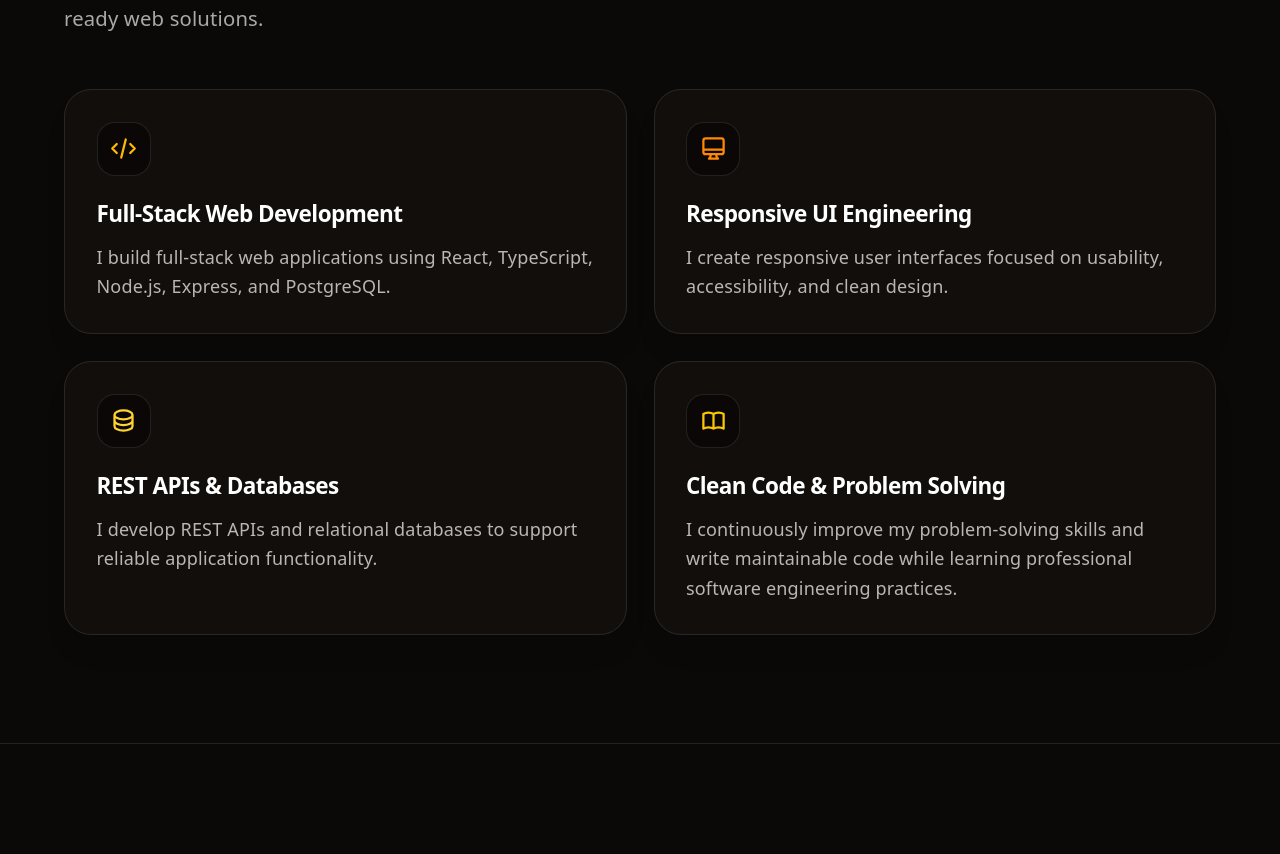
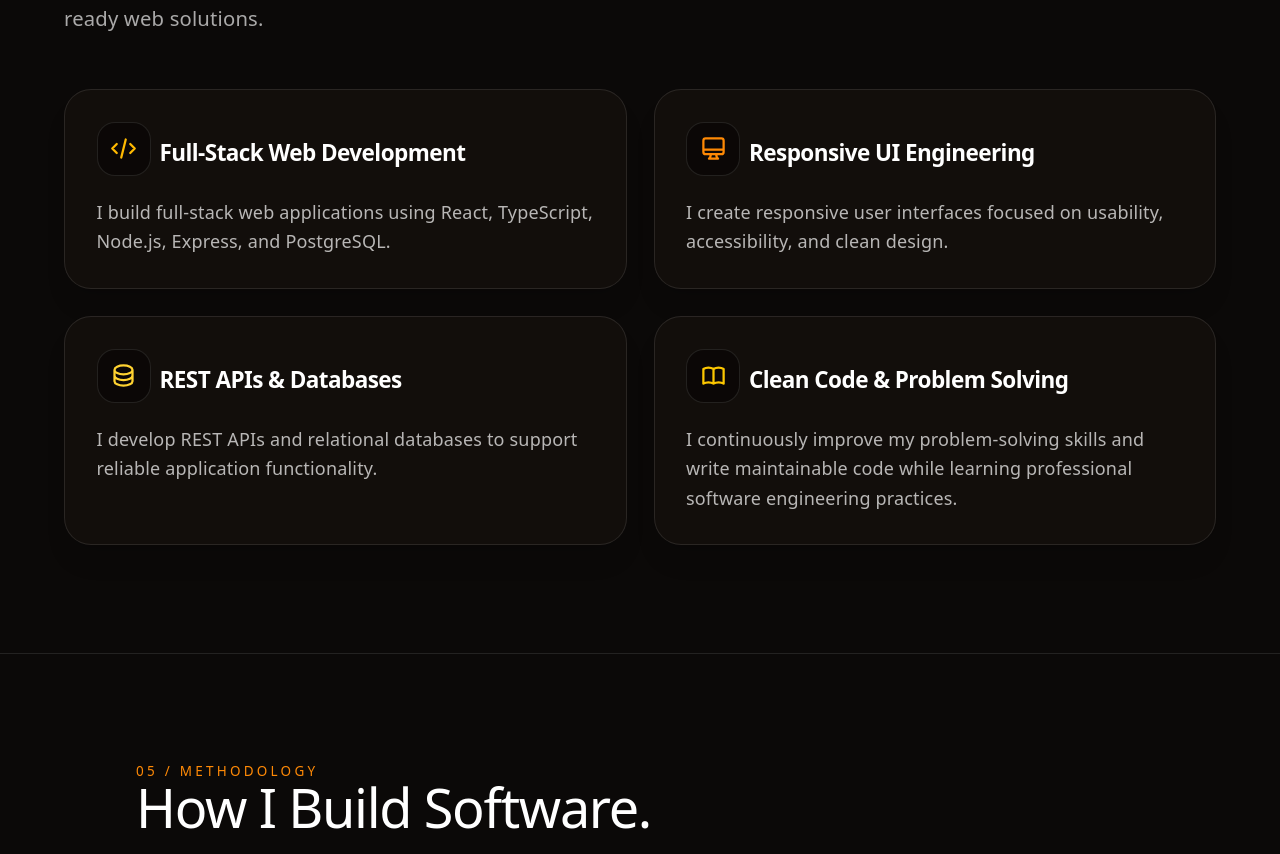
Before and after one commit to JuanLuis-stack/portfolio, a React app: page / in a window 1280 px wide. Shown: the part 4380-5234 px from the top of the page. Built offline with nearby package versions, Linux system fonts and the light colour scheme; the HTML template or start-up script is replaced by a standard one.

Commit message:
refactor(what-i-can-do): redesign card titles

```diff
--- a/src/components/WhatICanDo.tsx
+++ b/src/components/WhatICanDo.tsx
@@ -122,6 +122,7 @@ function WhatICanDo() {
               }`}
             >
               <div>
+                <div className="flex items-center gap-2">
                   {/* Icon Circle */}
                   <div className="mb-5 inline-flex h-12 w-12 items-center justify-center rounded-2xl border border-white/10 bg-black/40 transition-colors group-hover:border-orange-500/30 group-hover:bg-orange-500/10">
                     {item.icon}
@@ -131,6 +132,7 @@ function WhatICanDo() {
                   <h3 className="mb-3 text-lg font-bold tracking-tight text-white transition-colors group-hover:text-orange-300 sm:text-xl">
                     {item.title}
                   </h3>
+                </div>
 
                 {/* Description */}
                 <p className="text-sm leading-relaxed text-white/70 sm:text-base">
```
Lines whose indentation alone changed are shown as unchanged.
